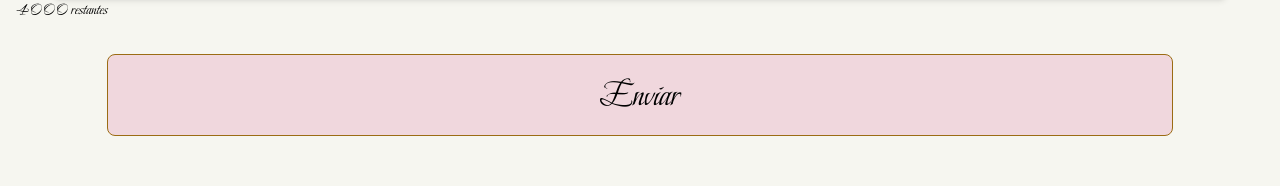
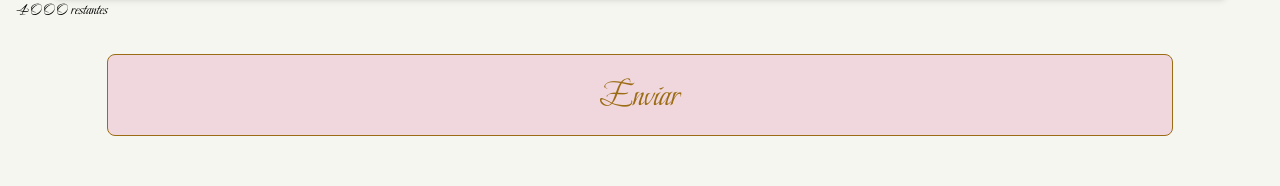
Before and after one commit to MarceloJrdaLuz/projetositecasamento, a Next.js app: page /mensagemaosnoivos in a window 1280 px wide. Shown: the part 594-780 px from the top of the page. Built offline with nearby package versions, Linux system fonts and the light colour scheme.

Commit message:
Ajuste Hover

```diff
--- a/components/Botao.tsx
+++ b/components/Botao.tsx
@@ -5,8 +5,8 @@ interface BotaoProps{
 
 export default function Botao (props: BotaoProps){
     return(
-        <button className={`mt-8 flex justify-center w-10/12 border border-dourado-100 p-5 mx-auto rounded-lg text-4xl bg-[#ecbbcd84]`} onClick={props.onClick}>
+        <div className={`mt-8 flex justify-center w-10/12 border border-dourado-100 p-5 mx-auto rounded-lg text-4xl bg-botao-100 hover:bg-casamento-300 text-dourado-100`} onClick={props.onClick}>
             {props.titulo}
-        </button>
+        </div>
     )
 }
--- a/components/MensagemAosNoivos.tsx
+++ b/components/MensagemAosNoivos.tsx
@@ -9,7 +9,9 @@ interface DeixeSuaMensagemProps{
     subtitulo: string
     texto: string
 }
+
 export default function Mensagem(props: DeixeSuaMensagemProps){
+
     return(
         <section className={`w-screen h-auto flex-col justify-center items-center mt-14`}>
             <div className={`flex-col justify-between items-center w-full h-auto`}>
--- a/components/TextArea.tsx
+++ b/components/TextArea.tsx
@@ -2,12 +2,12 @@ import { useState } from "react"
 
 export default function TextArea() {
 
-    const [caracteresRestantes, setCaracteresRestantes] = useState('')
+    const [mensagem, setMensagem] = useState('')
 
     return (
         <div>
-            <textarea className={`flex w-11/12 mt-8 shadow-md mx-auto bg-casamento-900 border border-[#9b6c14] rounded-md text-2xl p-4 h-52 focus:outline-[#9b6c14] focus:border-[#9b6c14] focus:shadow-xl`} name="" id="" maxLength={4000} placeholder="Mensagem" onChange={(e)=>{setCaracteresRestantes(e.target.value)}} value={caracteresRestantes}/>
-            <span className={`ml-4`}>{4000 - caracteresRestantes.length} restantes</span>
+            <textarea className={`flex w-11/12 mt-8 shadow-md mx-auto bg-casamento-900 border border-[#9b6c14] rounded-md text-2xl p-4 h-52 focus:outline-[#9b6c14] focus:border-[#9b6c14] focus:shadow-xl`} name="" id="" maxLength={4000} placeholder="Mensagem" onChange={(e)=>{setMensagem(e.target.value)}} value={mensagem}/>
+            <span className={`ml-4`}>{4000 - mensagem.length} restantes</span>
         </div>
 
     )
--- a/tailwind.config.js
+++ b/tailwind.config.js
@@ -19,6 +19,9 @@ module.exports = {
         },
         'dourado': {
           100: '#9b6c14'
+        },
+        'botao': {
+          100: '#ecbbcd84'
         }
       },
       fontFamily:{
```
